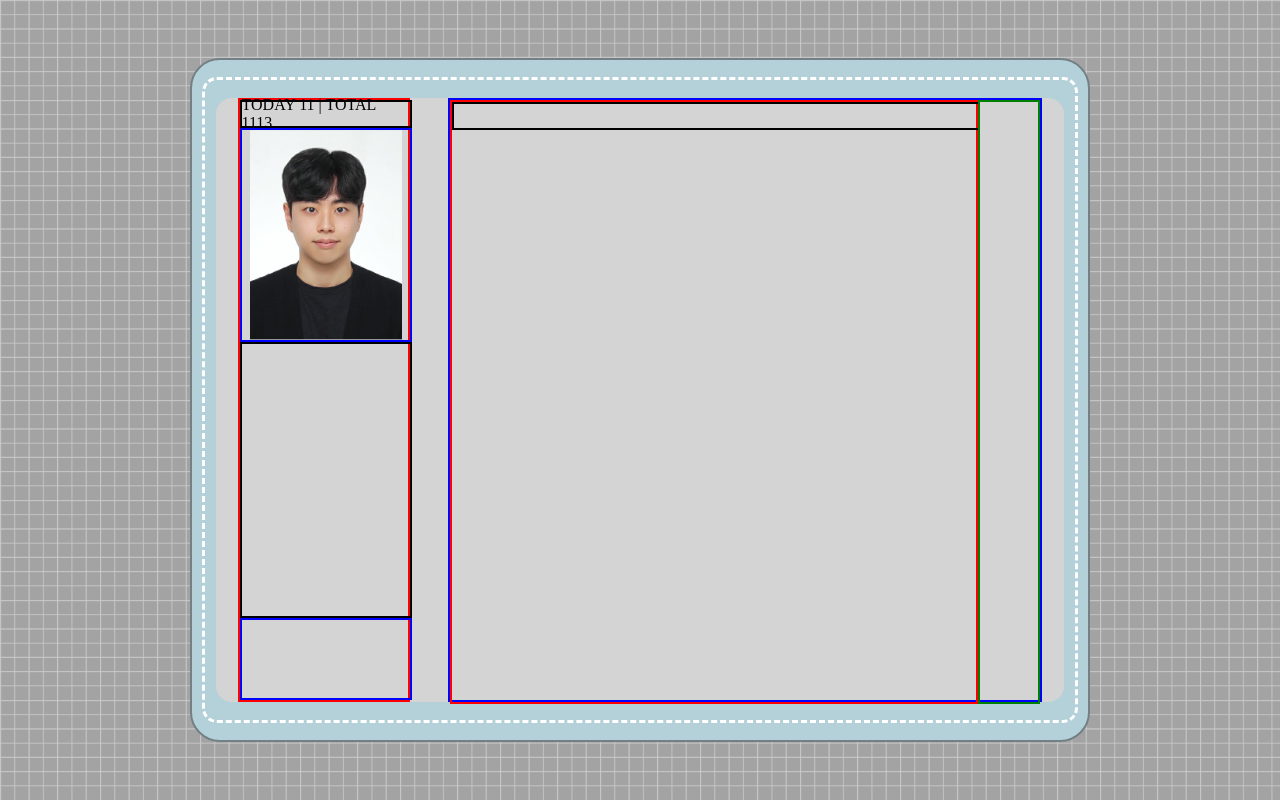
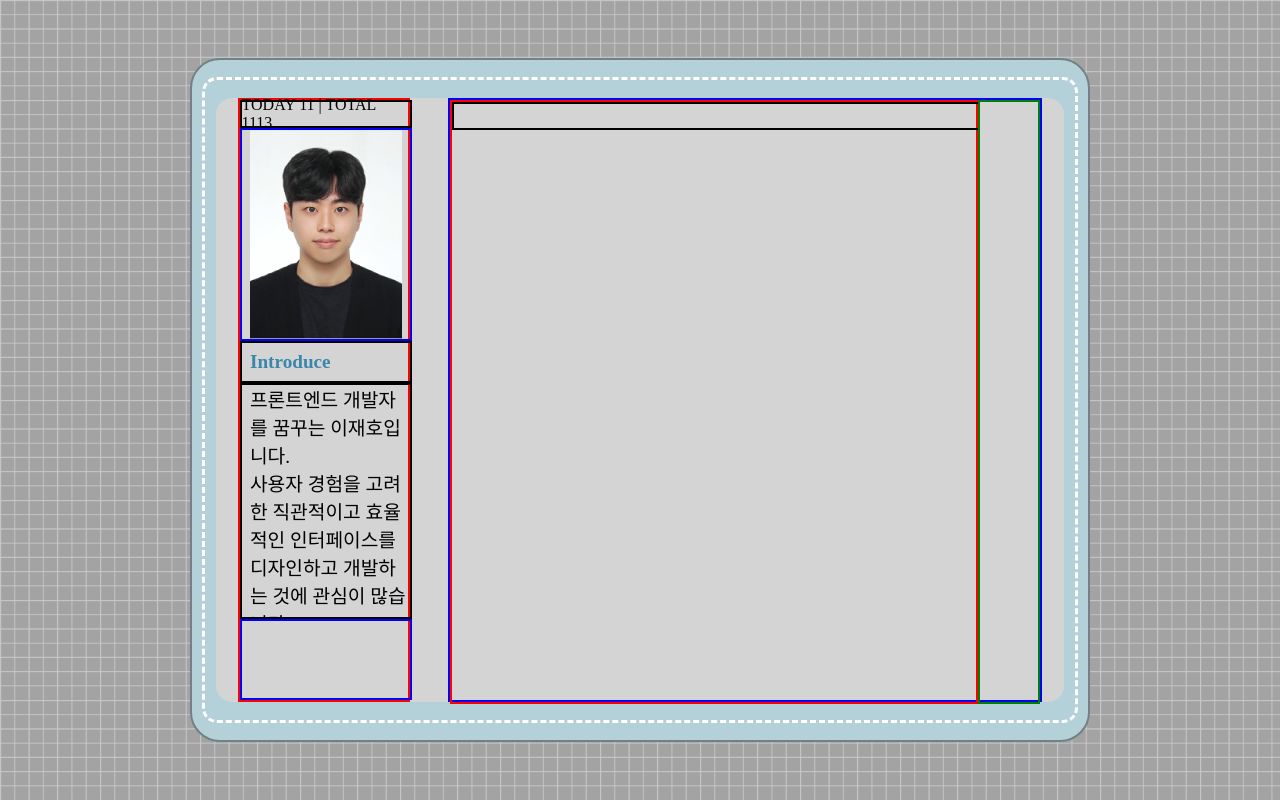
Before and after one commit to jaeho13/Cyworld, a React (Create React App) app in the folder CYWORLD/: page / in a window 1280 px wide. Built offline with nearby package versions, Linux system fonts and the light colour scheme.

Commit message:
0502 홈페이지 왼측 디자인

```diff
--- a/CYWORLD/src/Components/Home.jsx
+++ b/CYWORLD/src/Components/Home.jsx
@@ -28,8 +28,13 @@ const Home = () => {
                                         <LeftProfileImage src="/background/Picture.png" alt="profile" />
                                     </LeftProfile>
 
+                                    <LeftInfoTitle>
+                                        Introduce
+                                    </LeftInfoTitle>
+
                                     <LeftInfo>
-
+                                        프론트엔드 개발자를 꿈꾸는 이재호입니다.<br />
+                                        사용자 경험을 고려한 직관적이고 효율적인 인터페이스를 디자인하고 개발하는 것에 관심이 많습니다. <br />
                                     </LeftInfo>
 
                                     <LeftLink>
@@ -205,11 +210,28 @@ const LeftProfileImage = styled.img`
     object-fit: cover;
 `
 
+const LeftInfoTitle = styled.div`
+    width: 95%;
+    height: 5vh;
+    border: 2px solid black;
+    color: #3B87AB;
+    font-weight: bold;
+    display: flex;
+    align-items: center;
+    font-size: 1.2rem;
+    padding-left: 5%;
+`
+
 
 const LeftInfo = styled.div`
-    width: 100%;
-    height: 35vh;
+    width: 95%;
+    height: 30vh;
     border: 2px solid black;
+    font-size: 1.2rem;
+    padding-left: 5%;
+    overflow: hidden;
+    text-overflow: ellipsis;
+    whiteSpace: nowrap;
 `
 
 const LeftLink = styled.div`
```
